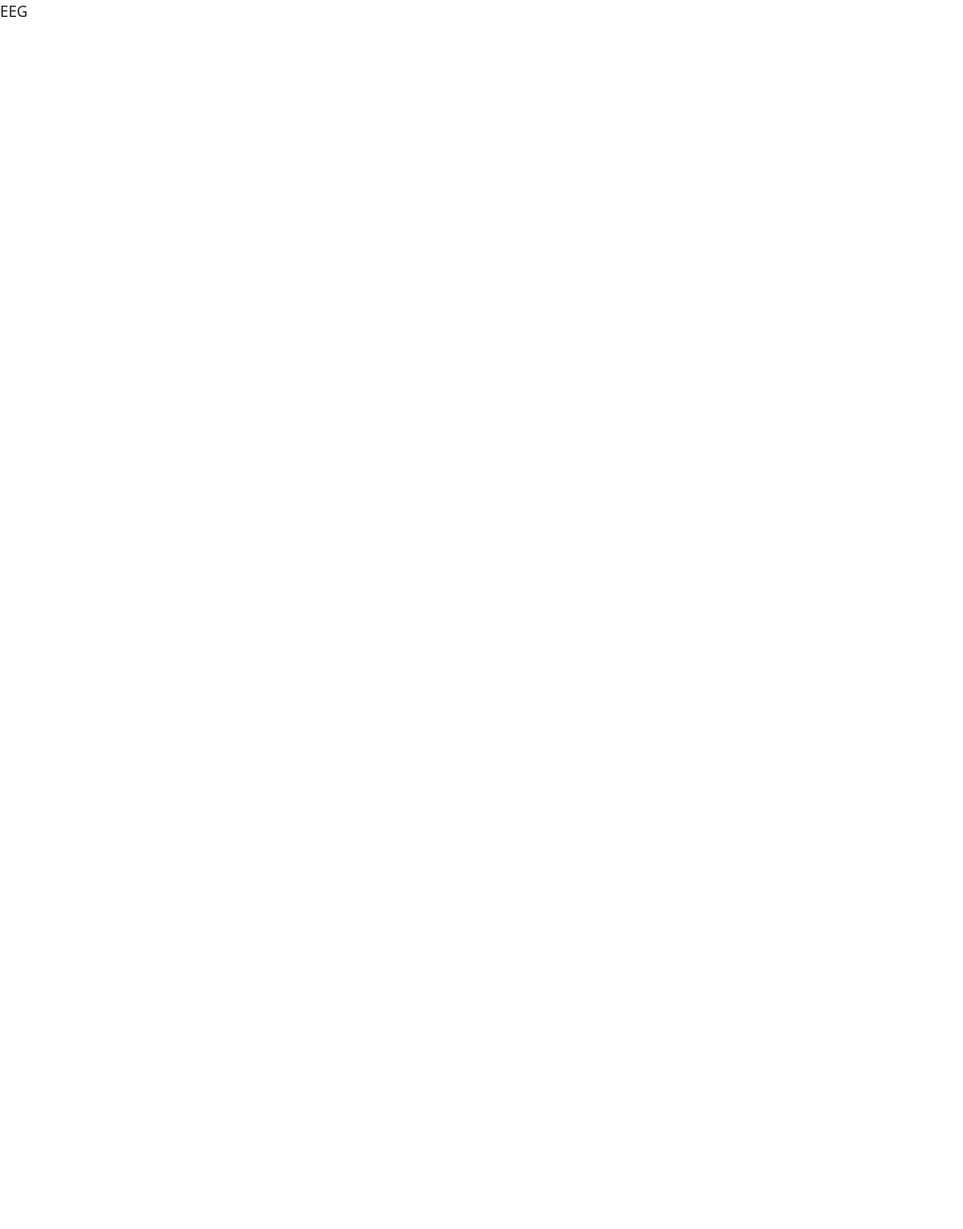
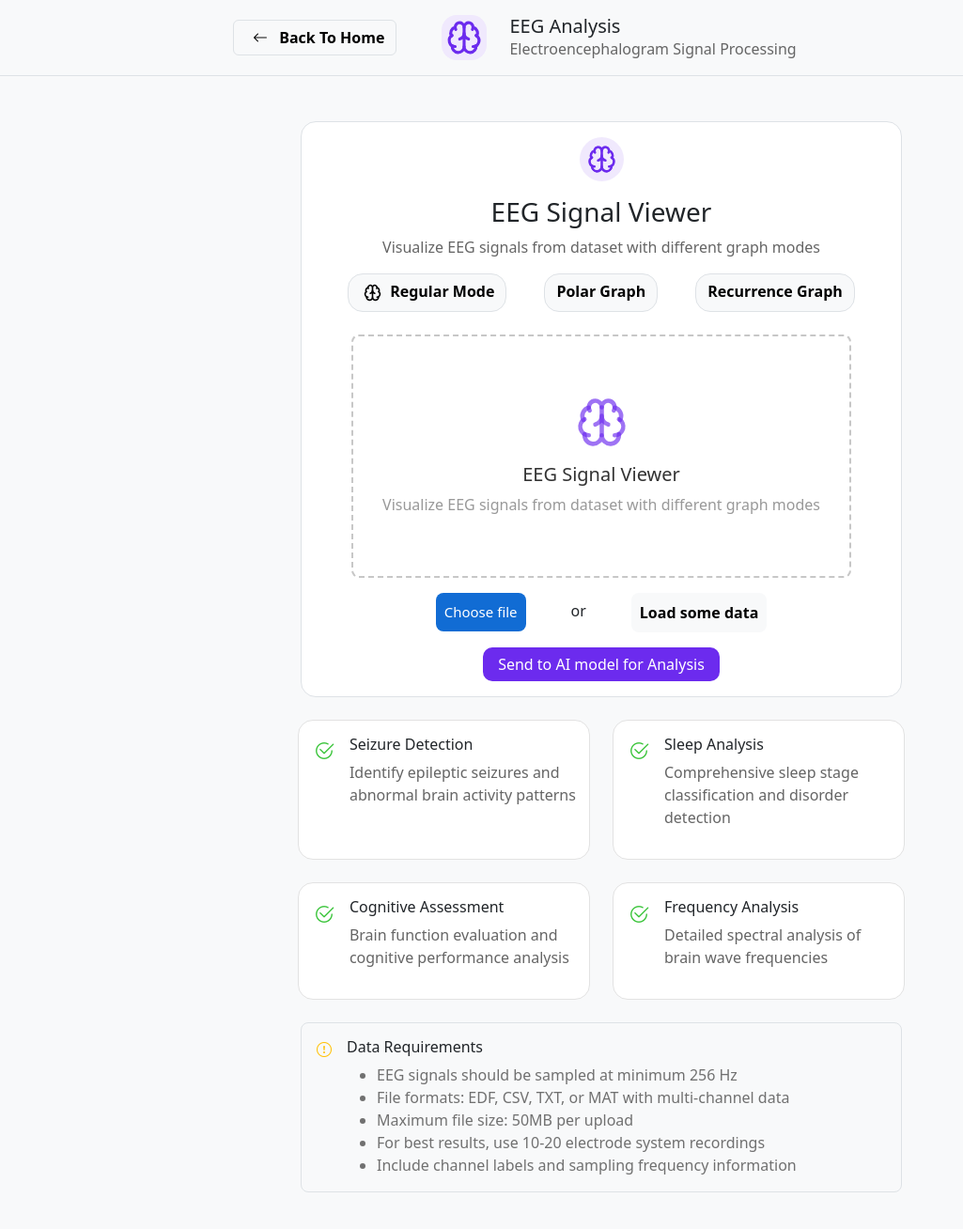
Before and after one commit to MazenAtlam/multi-domain_1d_signal_analysis, a React (Vite) app in the folder Signal-Analysis/: page /EEG in a window 1280 px wide. Shown: the top 1308 px of the page at 94% size, without its empty margins (0-1025 px from the left). Before the commit the page ends 800 px from the top, so only its background shows below. Built offline with nearby package versions, Linux system fonts and the light colour scheme.

Commit message:
Finished EEG and ECG structrue and EEG design

```diff
--- a/Signal-Analysis/Pages/EEG.jsx
+++ b/Signal-Analysis/Pages/EEG.jsx
@@ -1,3 +1,50 @@
+import FeatureCard from "../src/Components/EEG/FeatureCard";
+import Instructions from "../src/Components/EEG/Instructions";
+import SignalViewerCard from "../src/Components/EEG/SignalViewerCard";
+import TempNav from "../src/Components/EEG/tempNav";
+import { Activity, Brain, Radar, Waves } from "lucide-react";
 export default function EEG() {
-  return <div>EEG</div>;
+  return (
+    <>
+      <TempNav
+        icon={Brain}
+        title="EEG Analysis"
+        describtion="Electroencephalogram Signal Processing"
+      />
+      <div className="page bg-body-tertiary py-5">
+        <SignalViewerCard
+          icon={Brain}
+          title={"EEG Signal Viewer"}
+          describtion={
+            "Visualize EEG signals from dataset with different graph modes"
+          }
+        />
+        <div className="features col-11 col-xl-7 mx-auto my-4 d-flex flex-wrap gap-4 justify-content-center">
+          <FeatureCard
+            fetTitle={"Seizure Detection"}
+            fetDes={
+              "Identify epileptic seizures and abnormal brain activity patterns"
+            }
+          />
+          <FeatureCard
+            fetTitle={"Sleep Analysis"}
+            fetDes={
+              "Comprehensive sleep stage classification and disorder detection"
+            }
+          />
+          <FeatureCard
+            fetTitle={"Cognitive Assessment"}
+            fetDes={
+              "Brain function evaluation and cognitive performance analysis"
+            }
+          />
+          <FeatureCard
+            fetTitle={"Frequency Analysis"}
+            fetDes={"Detailed spectral analysis of brain wave frequencies"}
+          />
+        </div>
+        <Instructions />
+      </div>
+    </>
+  );
 }
--- a/Signal-Analysis/index.html
+++ b/Signal-Analysis/index.html
@@ -5,6 +5,7 @@
     <meta charset="UTF-8" />
     <link href="https://cdn.jsdelivr.net/npm/bootstrap@5.3.8/dist/css/bootstrap.min.css" rel="stylesheet"
       integrity="sha384-sRIl4kxILFvY47J16cr9ZwB07vP4J8+LH7qKQnuqkuIAvNWLzeN8tE5YBujZqJLB" crossorigin="anonymous">
+    <link rel="stylesheet" href="https://cdn.jsdelivr.net/npm/bootstrap-icons@1.13.1/font/bootstrap-icons.min.css">
     <link href="/src/style.css" rel="stylesheet">
     <meta name="viewport" content="width=device-width, initial-scale=1.0" />
     <title>signal-analysis</title>
--- /dev/null
+++ b/Signal-Analysis/src/Components/EEG/FeatureCard.jsx
@@ -0,0 +1,16 @@
+export default function FeatureCard(props) {
+  return (
+    <>
+      <div className="card col-11 col-md-5 col-xl-5 d-flex flex-row gap-3 ps-3 pe-1 py-3 border rounded-4">
+        <i
+          class="bi bi-check2-circle"
+          style={{ fontSize: "22px", color: "#39c439ff" }}
+        ></i>
+        <div className="feature">
+          <h6>{props.fetTitle}</h6>
+          <p style={{ color: "#656565ff" }}>{props.fetDes}</p>
+        </div>
+      </div>
+    </>
+  );
+}
--- /dev/null
+++ b/Signal-Analysis/src/Components/EEG/Instructions.jsx
@@ -0,0 +1,19 @@
+export default function Instructions() {
+  return (
+    <>
+      <div className="d-flex gap-3 border border-1 mx-auto col-10 col-xl-6 rounded-3 ps-3 pt-3">
+        <i class="bi bi-exclamation-circle text-warning"></i>
+        <div className="instructions">
+          <h6>Data Requirements</h6>
+          <ul>
+            <li>EEG signals should be sampled at minimum 256 Hz</li>
+            <li>File formats: EDF, CSV, TXT, or MAT with multi-channel data</li>
+            <li>Maximum file size: 50MB per upload</li>
+            <li>For best results, use 10-20 electrode system recordings</li>
+            <li>Include channel labels and sampling frequency information</li>
+          </ul>
+        </div>
+      </div>
+    </>
+  );
+}
--- /dev/null
+++ b/Signal-Analysis/src/Components/EEG/SignalViewerCard.jsx
@@ -0,0 +1,63 @@
+import "../../../styles/eeg.css";
+export default function SignalViewerCard(props) {
+  const IconComponent = props.icon;
+  return (
+    <>
+      <div className="border col-10 col-xl-6 mx-auto bg-light text-center py-3 rounded-4 signalViewer">
+        <IconComponent
+          className={"mb-3 rounded-circle brain"}
+          style={{
+            width: "47px",
+            height: "47px",
+            padding: "8px",
+            marginBottom: "10px",
+          }}
+        />
+        <h3>{props.title}</h3>
+        <p style={{ color: "#656565ff" }} className="col-sm-12 col-8 mx-auto">
+          {props.describtion}
+        </p>
+        <div className="modes d-flex justify-content-center flex-wrap gap-2">
+          <div className="btn bg-body-tertiary mx-3 border rounded-4">
+            <IconComponent
+              style={{
+                width: "27px",
+                height: "27px",
+                padding: "4px",
+                marginRight: "5px",
+              }}
+            />
+            Regular Mode
+          </div>
+          <div className="btn bg-body-tertiary mx-3 border rounded-4">
+            Polar Graph
+          </div>
+          <div className="btn bg-body-tertiary mx-3 border rounded-4">
+            Recurrence Graph
+          </div>
+        </div>
+        <div className="view col-10 col-xl-10 mx-auto mt-4 py-5 rounded-3">
+          <IconComponent
+            className={"mb-3 mt-3"}
+            style={{
+              width: "55px",
+              height: "55px",
+              padding: "0px",
+              color: "#6c2beea8",
+            }}
+          />
+          <h5 style={{ color: "#232323ee" }}>{props.title}</h5>
+          <p style={{ color: "#999999" }}>{props.describtion}</p>
+        </div>
+        <div className="data my-3">
+          <button className="btn p-2 rounded-3 mx-5 file">Choose file</button>
+          or
+          <button className="btn p-2 rounded-3 mx-5 bg-body-tertiary fs-6">
+            Load some data
+          </button>
+        </div>
+        <button className="btn sendData">Send to AI model for Analysis</button>
+      </div>
+    </>
+  );
+}
--- /dev/null
+++ b/Signal-Analysis/src/Components/EEG/TempNav.jsx
@@ -0,0 +1,28 @@
+import { Link } from "react-router-dom";
+import "../../../styles/eeg.css";
+export default function tempNav(props) {
+  const IconComponent = props.icon;
+  return (
+    <>
+      <div className="tempNav d-flex py-3 align-items-center bg-body-tertiary container w-100 border-bottom">
+        <button className="btn border mx-5">
+          <Link to="/home" className="text-decoration-none link">
+            <i className="bi bi-arrow-left pt-3 mx-2"></i> Back To Home
+          </Link>
+        </button>
+        <div className="content d-flex align-items-center gap-4 my-auto">
+          <IconComponent
+            className={"rounded-4 brain"}
+            style={{ width: "48px", height: "48px", padding: "5px" }}
+          />
+          <div className="head">
+            <h5 className="m-0">{props.title}</h5>
+            <p style={{ color: "#656565ff" }} className="m-0">
+              {props.describtion}
+            </p>
+          </div>
+        </div>
+      </div>
+    </>
+  );
+}
--- /dev/null
+++ b/Signal-Analysis/styles/eeg.css
@@ -0,0 +1,66 @@
+.container{
+    max-width: 100% !important;
+}
+@media screen and (min-width:1012px) {
+    .container{
+        padding-inline: 200px !important;
+    }
+    .modes{
+        gap: 0;
+    }
+}
+.tempNav .btn a{
+    color: black !important;
+    font-weight: 600 !important;
+}
+.modes .btn , .data .btn:nth-child(2) {
+    color: black !important;
+    font-weight: 600 !important;
+}
+.tempNav .btn:hover , .modes .btn:hover ,.data .btn:nth-child(2):hover{
+    background-color: #29C8ED !important;
+    color: White !important;
+}
+.tempNav .btn:hover > a{
+    color: White !important;
+}
+.brain{
+    color: #6C2BEE;
+    background-color: #F0E9FD;
+}
+.activity{
+    color: #EE2B2B;
+    background-color: #F2E1E5;
+}
+.radar{
+    color: #11D411;
+    background-color: #DCF4E5;
+}
+.waves{
+    color: #EEBD2B;
+    background-color: #F2F1E5;
+}
+.signalViewer{
+    background-color: #FFF !important;
+}
+.view{
+    border: 2px dashed #c7c7c7;
+}
+.file{
+    background-color: #116CD4;
+    color: #FFF;
+    font-size: 15px;
+    font-weight: 500;
+}
+.sendData{
+    background-color: #6C2BEE;
+    color: #FFF;
+    padding: 5px 15px;
+    border-radius: 10px;
+}
+.card {
+    border: 1px solid #e2e2e2 !important;
+}
+ul li {
+    color: #707070;
+}
```
